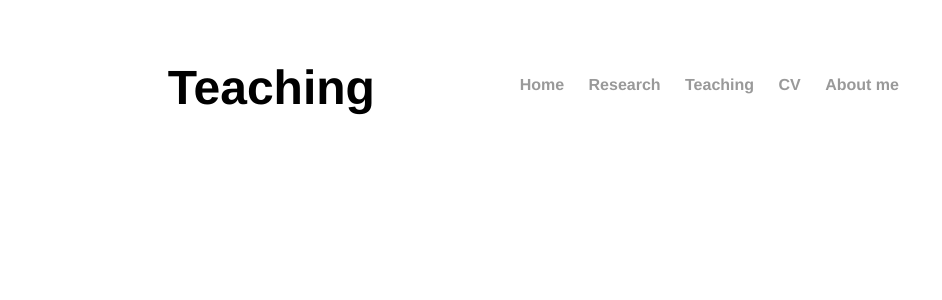
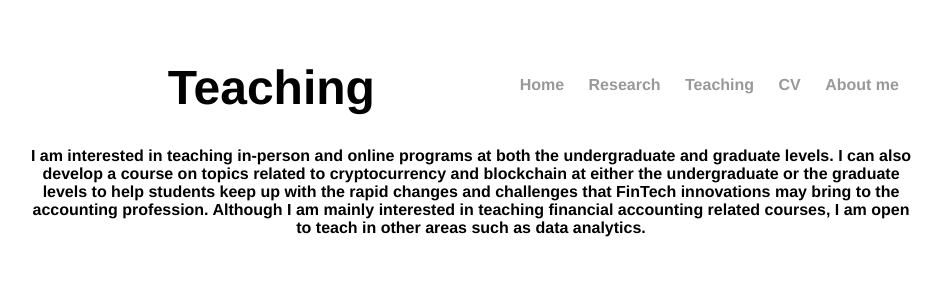
Before and after one commit to shu-ting-wu/shu-ting-wu.github.io, a Jekyll site: the page built from teaching/index.html, in a window 1280 px wide. Shown: the top 300 px of the page, without its empty margins (169-1111 px from the left). Built offline with Jekyll 4.4.1, drawn with Linux system fonts in a browser that asks for light colours.

Commit message:
Update index.html

```diff
--- a/teaching/index.html
+++ b/teaching/index.html
@@ -4,4 +4,5 @@ title: Shuting's teaching
 ---
 <div class="teaching">
 	<h1>Teaching</h1>
+	<h2>I am interested in teaching in-person and online programs at both the undergraduate and graduate levels. I can also develop a course on topics related to cryptocurrency and blockchain at either the undergraduate or the graduate levels to help students keep up with the rapid changes and challenges that FinTech innovations may bring to the accounting profession. Although I am mainly interested in teaching financial accounting related courses, I am open to teach in other areas such as data analytics.</h2>
 </div>
```
